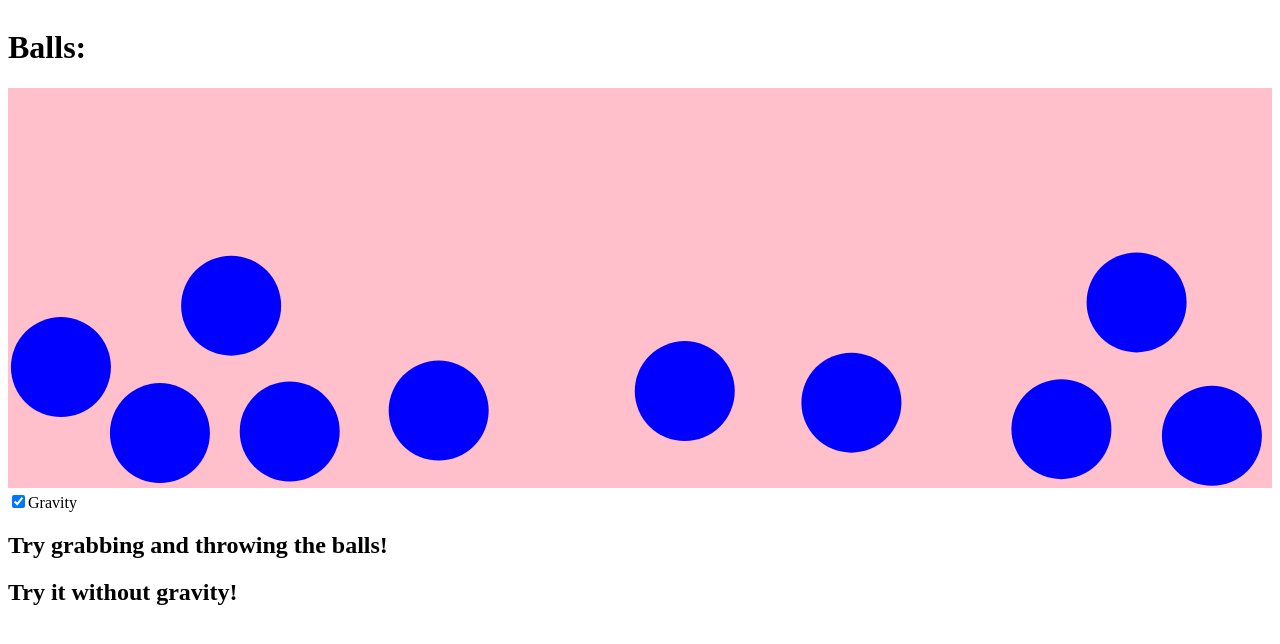
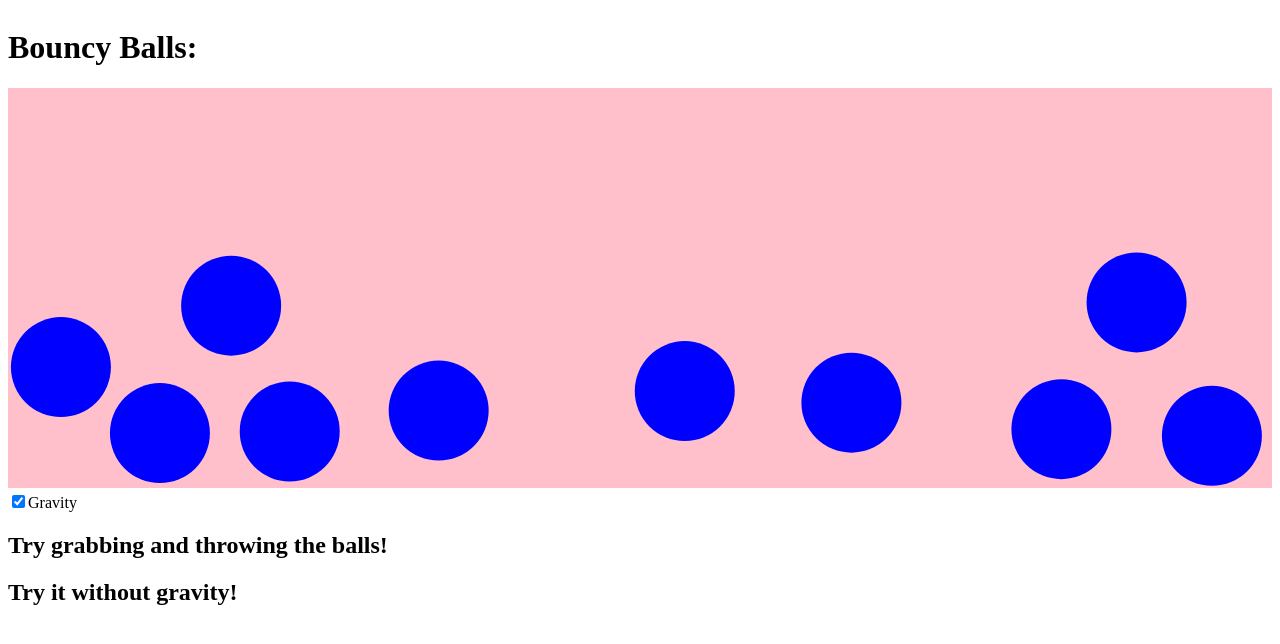
Before and after one commit to benrbowers/bouncejs, a plain HTML site: page test.html in a window 1280 px wide. Drawn offline with Linux system fonts and the light colour scheme.

Commit message:
Update test.html

```diff
--- a/test.html
+++ b/test.html
@@ -6,7 +6,7 @@
         <link rel="stylesheet" type="text/css" href="./style.css">
     </head>
     <body>
-        <h1>Balls:</h1>
+        <h1>Bouncy Balls:</h1>
         <canvas width="750" height="750"></canvas>
         <input type="checkbox">Gravity</input>
 
```
